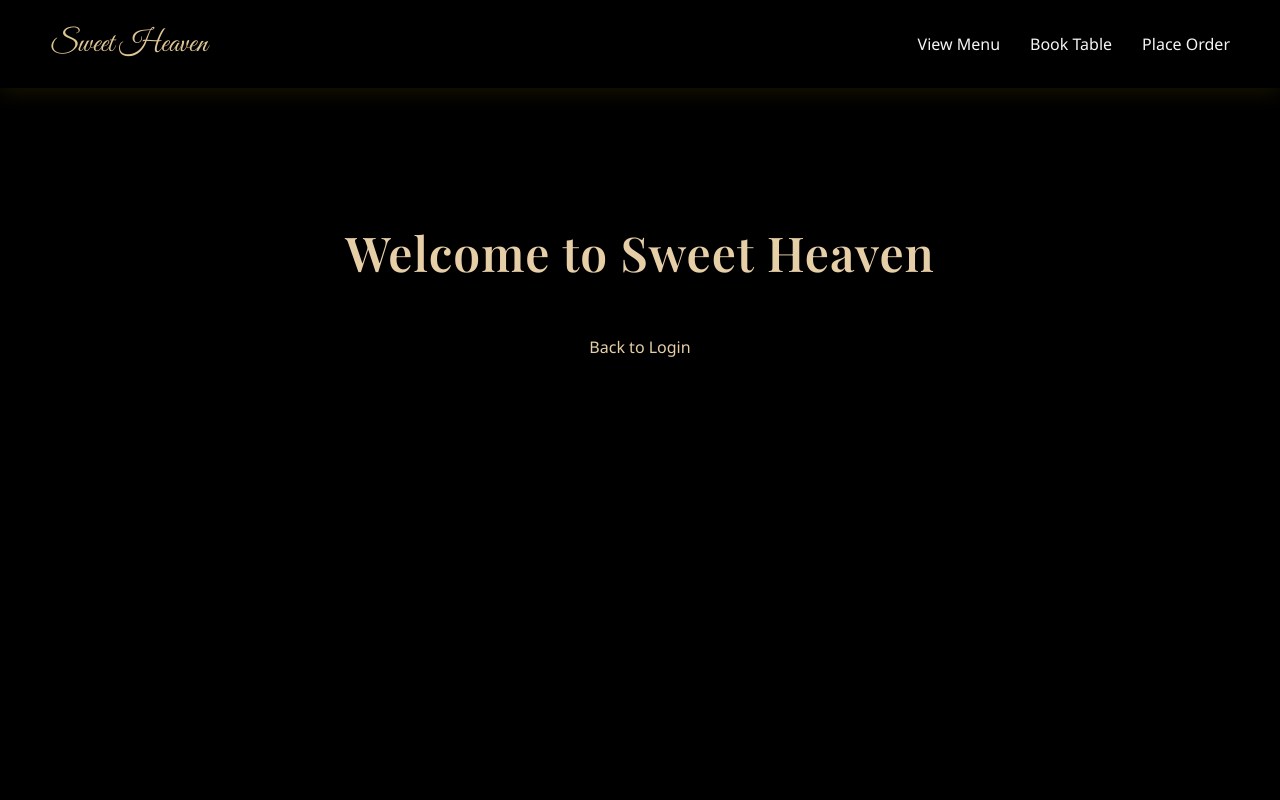
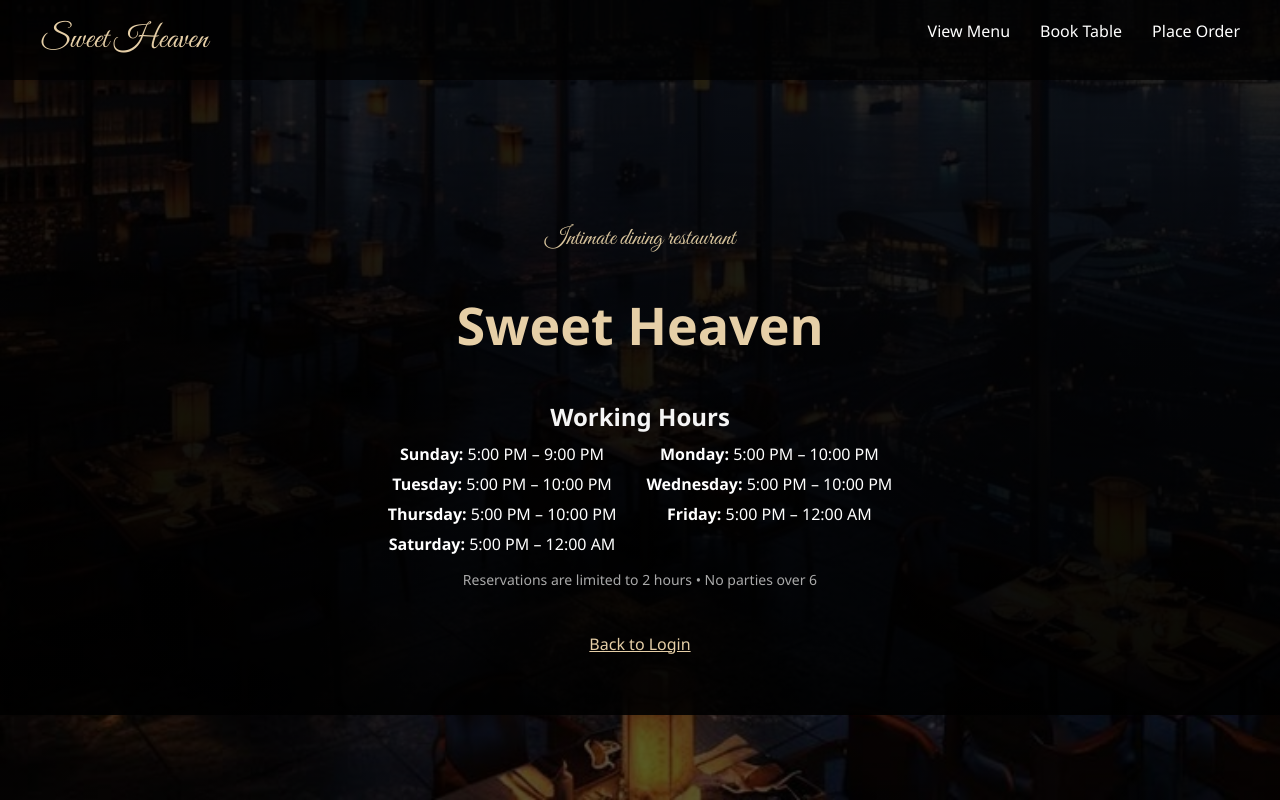
Before and after one commit to AmsalMoiz/restaurant-pos-system, a React (Create React App) app in the folder client/: page /home in a window 1280 px wide. Built offline with nearby package versions, Linux system fonts and the light colour scheme.

Commit message:
frontend
first page working hours

```diff
--- a/client/src/components/Home.js
+++ b/client/src/components/Home.js
@@ -2,24 +2,49 @@ import React from 'react';
 import './home.css';
 import { Link } from 'react-router-dom';
 
-function Home() {
+const Home = () => {
   return (
-    <div className="home-wrapper">
-      <header className="navbar">
+    <div
+      className="home-background"
+      style={{
+        backgroundImage: `linear-gradient(rgba(0,0,0,0.65), rgba(0,0,0,0.65)), url(${process.env.PUBLIC_URL}/images/restomainpic.jpg)`,
+        backgroundSize: 'cover',
+        backgroundPosition: 'bottom center',
+        backgroundRepeat: 'no-repeat',
+        backgroundAttachment: 'fixed',
+      }}
+    >
+      <nav className="navbar">
         <div className="logo">Sweet Heaven</div>
-        <nav className="nav-links">
+        <div className="nav-links">
           <a href="#">View Menu</a>
           <a href="#">Book Table</a>
           <a href="#">Place Order</a>
-        </nav>
-      </header>
+        </div>
+      </nav>
 
-      <main className="home-content">
-        <h1>Welcome to Sweet Heaven</h1>
+      <div className="hero-content">
+        <p className="subtitle">Intimate dining restaurant</p>
+        <h1 className="main-title">Sweet Heaven</h1>
+
+        <div className="hours-section">
+          <h3>Working Hours</h3>
+          <div className="hours-grid">
+            <div><strong>Sunday:</strong> 5:00 PM – 9:00 PM</div>
+            <div><strong>Monday:</strong> 5:00 PM – 10:00 PM</div>
+            <div><strong>Tuesday:</strong> 5:00 PM – 10:00 PM</div>
+            <div><strong>Wednesday:</strong> 5:00 PM – 10:00 PM</div>
+            <div><strong>Thursday:</strong> 5:00 PM – 10:00 PM</div>
+            <div><strong>Friday:</strong> 5:00 PM – 12:00 AM</div>
+            <div><strong>Saturday:</strong> 5:00 PM – 12:00 AM</div>
+          </div>
+          <p className="note">Reservations are limited to 2 hours • No parties over 6</p>
+        </div>
+
         <Link to="/login" className="back-link">Back to Login</Link>
-      </main>
+      </div>
     </div>
   );
-}
+};
 
 export default Home;
--- a/client/src/components/home.css
+++ b/client/src/components/home.css
@@ -1,78 +1,101 @@
-
+@import url('https://fonts.googleapis.com/css2?family=Great+Vibes&family=Playfair+Display:wght@500&display=swap');
 
 body, html {
   background-color: #000;
   font-family: 'Segoe UI', sans-serif;
   height: 100%;
+  margin: 0;
+  padding: 0;
 }
 
-/* Wrapper */
-.home-wrapper {
+/* Wrapper that will receive background image from JSX */
+.home-background {
   min-height: 100vh;
-  background-color: #000;
+  position: relative;
   color: white;
 }
 
-/* Navbar styles */
 .navbar {
   display: flex;
   justify-content: space-between;
-  align-items: center;
-  padding: 25px 50px;
-  background-color: rgba(0, 0, 0, 0.85);
-  box-shadow: 0 4px 20px rgba(255, 215, 0, 0.1);
+  padding: 20px 40px;
+  background-color: rgba(0, 0, 0, 0.9);
+  position: sticky;
+  top: 0;
+  z-index: 10;
 }
 
-/* Logo (calligraphic style) */
 .logo {
   font-family: 'Great Vibes', cursive;
-  font-size: 30px;
-  color: #ffd700;
-  color: #dfc695;
-
-
+  font-size: 32px;
+  color: #e6cfa7;
 }
 
-/* Nav links */
 .nav-links a {
+  color: #ffffff;
+  text-decoration: none;
   margin-left: 30px;
   font-size: 16px;
-  color: #f5f5f5;
-  text-decoration: none;
-  font-weight: 500;
   transition: color 0.3s ease;
 }
 
 .nav-links a:hover {
-  color: #e3bf82;
+  color: #e6cfa7;
 }
 
-/* Main content placeholder */
-.home-content {
-  display: flex;
-  flex-direction: column;
-  align-items: center;
-  justify-content: center;
-  padding-top: 100px;
+.hero-content {
   text-align: center;
+  padding-top: 120px;
+  padding-bottom: 60px;
+  background: linear-gradient(rgba(0,0,0,0.6), rgba(0,0,0,0.9));
 }
 
-.home-content h1 {
-  font-family: 'Playfair Display', serif;
-  font-size: 48px;
-  font-weight: 600;
+.subtitle {
+  font-family: 'Great Vibes', cursive;
+  font-size: 24px;
+  margin-bottom: 10px;
+  color: #d8c49c;
+}
+
+.main-title {
+  font-size: 52px;
+  font-weight: bold;
+  margin-bottom: 30px;
   color: #e6cfa7;
-  letter-spacing: 1px;
+}
+
+.hours-section {
+  margin-top: 40px;
+}
+
+.hours-section h3 {
+  font-size: 24px;
+  margin-bottom: 10px;
+  color: #f5f5f5;
+}
+
+.hours-grid {
+  display: grid;
+  grid-template-columns: repeat(2, auto);
+  gap: 8px 30px;
+  justify-content: center;
+  font-size: 16px;
+}
+
+.note {
+  font-size: 14px;
+  color: #aaa;
+  margin-top: 15px;
 }
 
 .back-link {
+  display: inline-block;
+  margin-top: 30px;
   color: #e6cfa7;
-  margin-top: 20px;
-  text-decoration: none;
+  text-decoration: underline;
   font-size: 16px;
 }
 
 .back-link:hover {
-  text-decoration: underline;
   color: white;
 }
```
